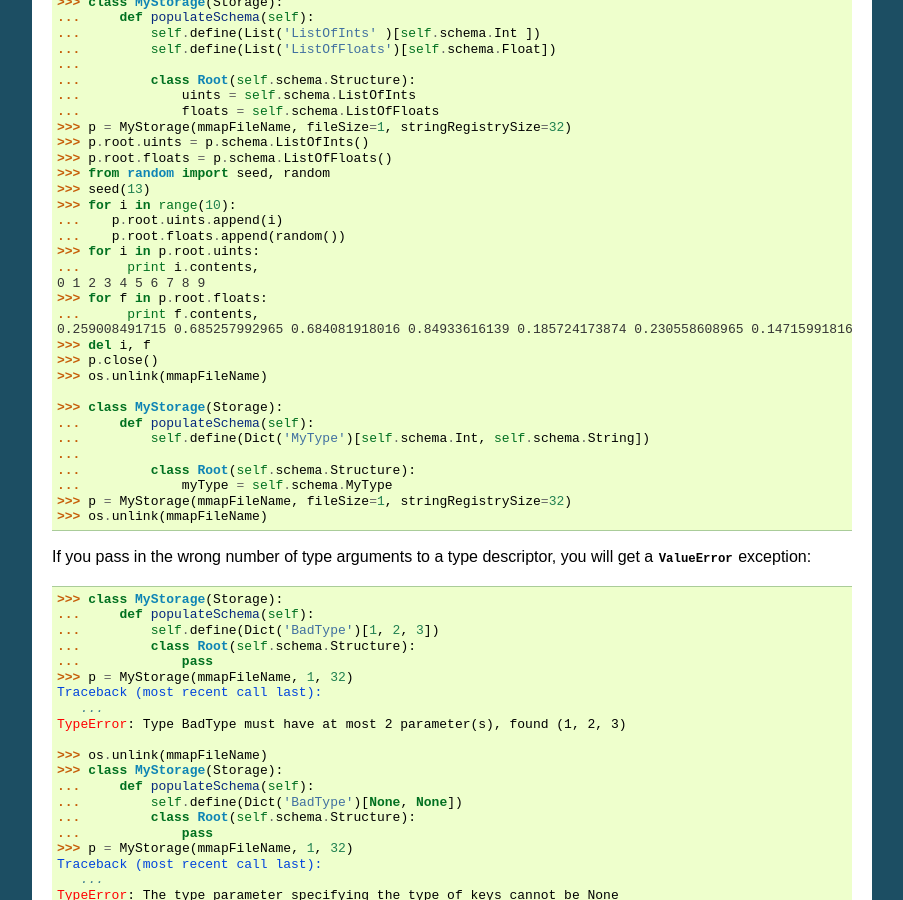
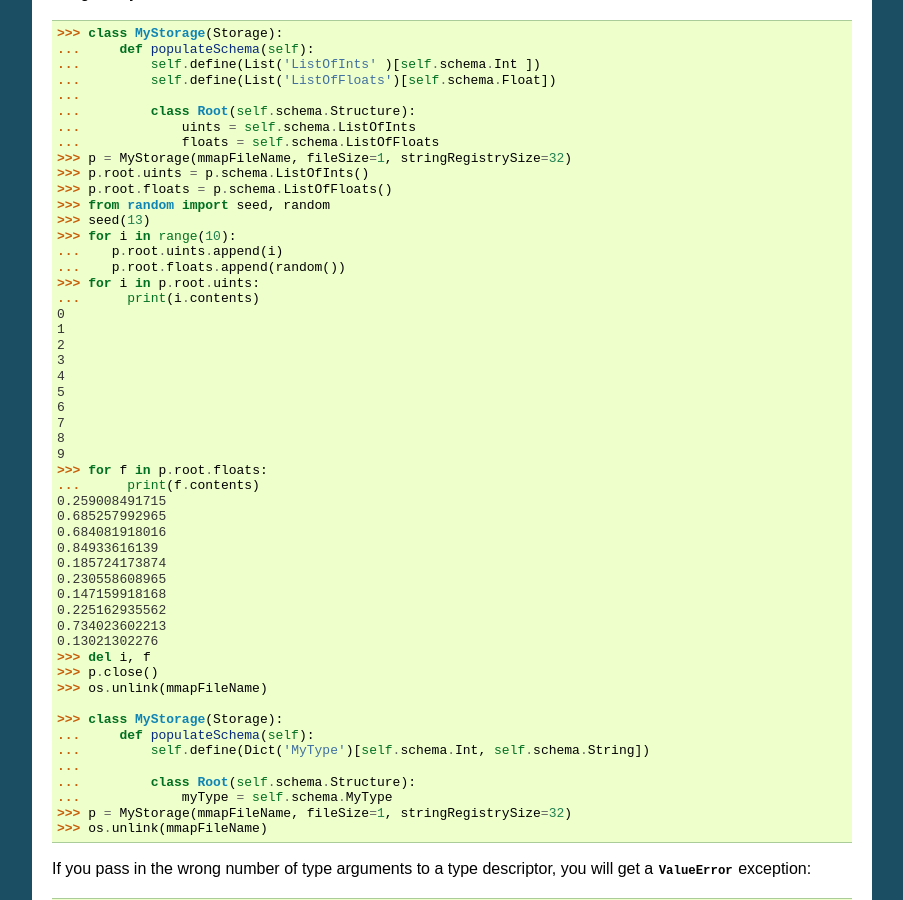
Before and after one commit to AmadeusITGroup/python-ptypes, a Sphinx documentation site: the page built from doc/storage.rst, in a window 1280 px wide and 900 px high, scrolled down 5868 px. Shown: the whole window, without its empty margins (198-1101 px from the left). Built offline with Sphinx 7.4.7, drawn with Linux system fonts in a browser that asks for light colours; formulas are drawn with MathJax 3; some of the changed text lies outside the part shown.

```diff
--- a/doc/buffer.rst
+++ b/doc/buffer.rst
@@ -29,7 +29,7 @@ First we import the necessary classes::
       >>> s = b"This is a string."
       >>> p.root.myBuffer = p.schema.Buffer(s)
       >>> p.root.myBuffer                                             #doctest: +ELLIPSIS
-      <persistent Buffer object @offset 0x...L>
+      <persistent Buffer object @offset 0x...>
 
       >>> m = memoryview(s)
       >>> m.format, m.itemsize, m.ndim, m.readonly, m.shape, m.strides
--- a/doc/storage.rst
+++ b/doc/storage.rst
@@ -59,7 +59,7 @@ storage can hold.  Upon the first access to the ``root`` attribute of the
 storage an instance of the ``Root`` class is created and returned::
 
       >>> p.root                                             #doctest: +ELLIPSIS
-      <persistent Root object @offset 0x...L>
+      <persistent Root object @offset 0x...>
 
 So far so good, but our storage is not very useful as it cannot hold any data:
 the root object has no attributes.
@@ -69,9 +69,9 @@ persistent types are accessible as attributes on the module object representing
 the *schema* of the storage::
 
       >>> p.schema
-      <module 'schema' (built-in)>
-      >>> sorted(dir(p.schema))
-      ['Float', 'Int', 'Root', 'String', 'Structure', '__doc__', '__name__']
+      <module 'schema'...>
+      >>> [x for x in dir(p.schema) if not x.startswith('__')]
+      ['Float', 'Int', 'Root', 'String', 'Structure']
 
 It is essential that before we lose the reference to a storage object we
 :meth:`~ptypes.storage.Storage.close()` it, otherwise the underlying file
@@ -85,7 +85,7 @@ having some useful fields::
 
       >>> class MyStorage(Storage):
       ...     def populateSchema(self):
-      ...         print 'Creating an improved schema...'
+      ...         print('Creating an improved schema...')
       ...         class Root(self.schema.Structure):
       ...             name = self.schema.String
       ...             age = self.schema.Int
@@ -272,7 +272,7 @@ the immediate initialization of the fields of the structure::
       ...     p.root.agents.append(agent)
       ...     p.root.agentsByName[agent.name] = agent
       >>> for agent in p.root.agents:
-      ...     print agent.name
+      ...     print(agent.name)
       Felix Leiter
       Miss Moneypenny
       Bill Tanner
@@ -312,8 +312,10 @@ constructor argument::
 
       >>> p.root.agentsByName["Miss Moneypenny"].weight = 57.3                #doctest: +ELLIPSIS
       >>> for agent in p.root.agents:
-      ...     print agent.weight.contents,
-      0.0 57.3 0.0
+      ...     print(agent.weight.contents)
+      0.0
+      57.3
+      0.0
 
 Now let's finish with this storage and create a new one to demonstrate how Dict
 and List work with types assigned by value::
@@ -370,11 +372,29 @@ descriptors work just as well with types assigned by value::
       ...    p.root.uints.append(i)
       ...    p.root.floats.append(random())
       >>> for i in p.root.uints:
-      ...      print i.contents,
-      0 1 2 3 4 5 6 7 8 9
+      ...      print(i.contents)
+      0
+      1
+      2
+      3
+      4
+      5
+      6
+      7
+      8
+      9
       >>> for f in p.root.floats:
-      ...      print f.contents,
-      0.259008491715 0.685257992965 0.684081918016 0.84933616139 0.185724173874 0.230558608965 0.147159918168 0.225162935562 0.734023602213 0.13021302276
+      ...      print(f.contents)
+      0.259008491715
+      0.685257992965
+      0.684081918016
+      0.84933616139
+      0.185724173874
+      0.230558608965
+      0.147159918168
+      0.225162935562
+      0.734023602213
+      0.13021302276
       >>> del i, f
       >>> p.close()
       >>> os.unlink(mmapFileName)
```
Also changed, not shown: other parts of doc/storage.rst (+3 -3 lines), doc/pcollections.rst (+7 -7 lines), 1 other file.
